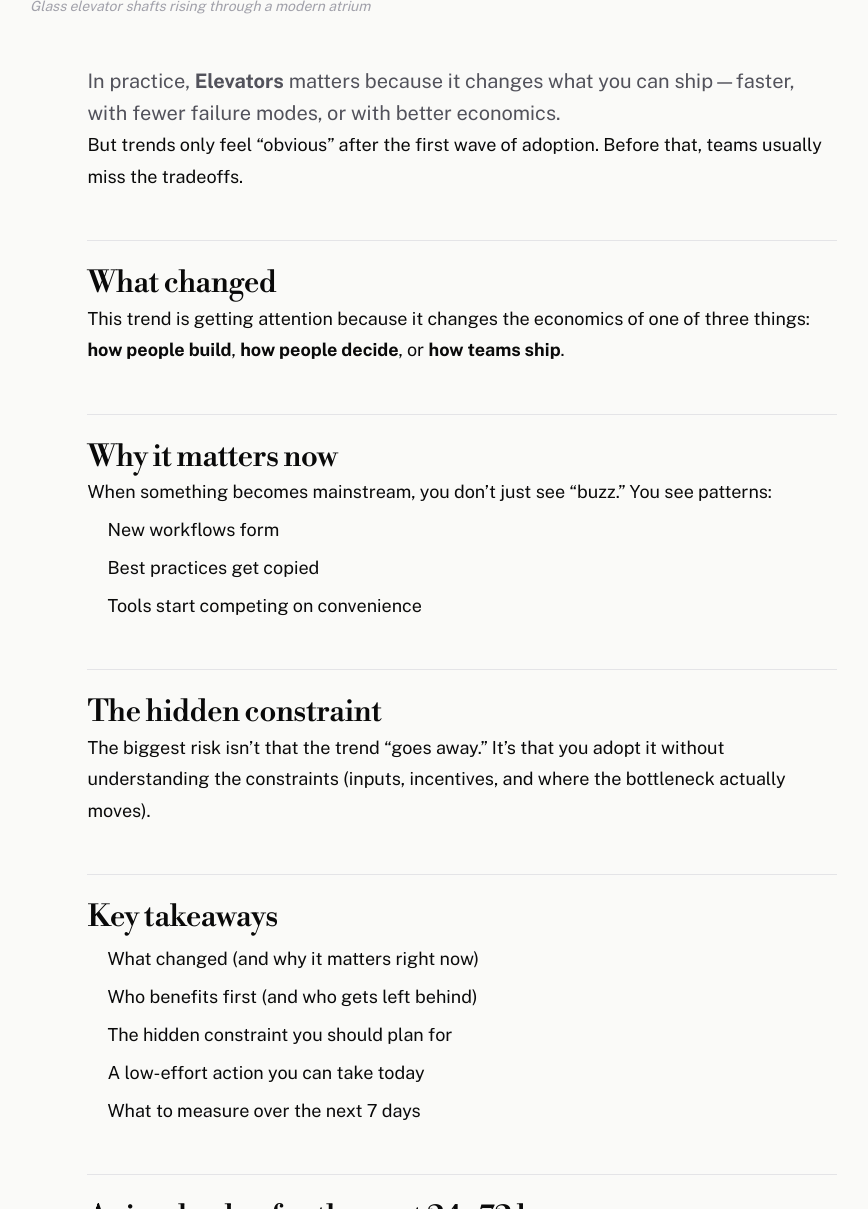
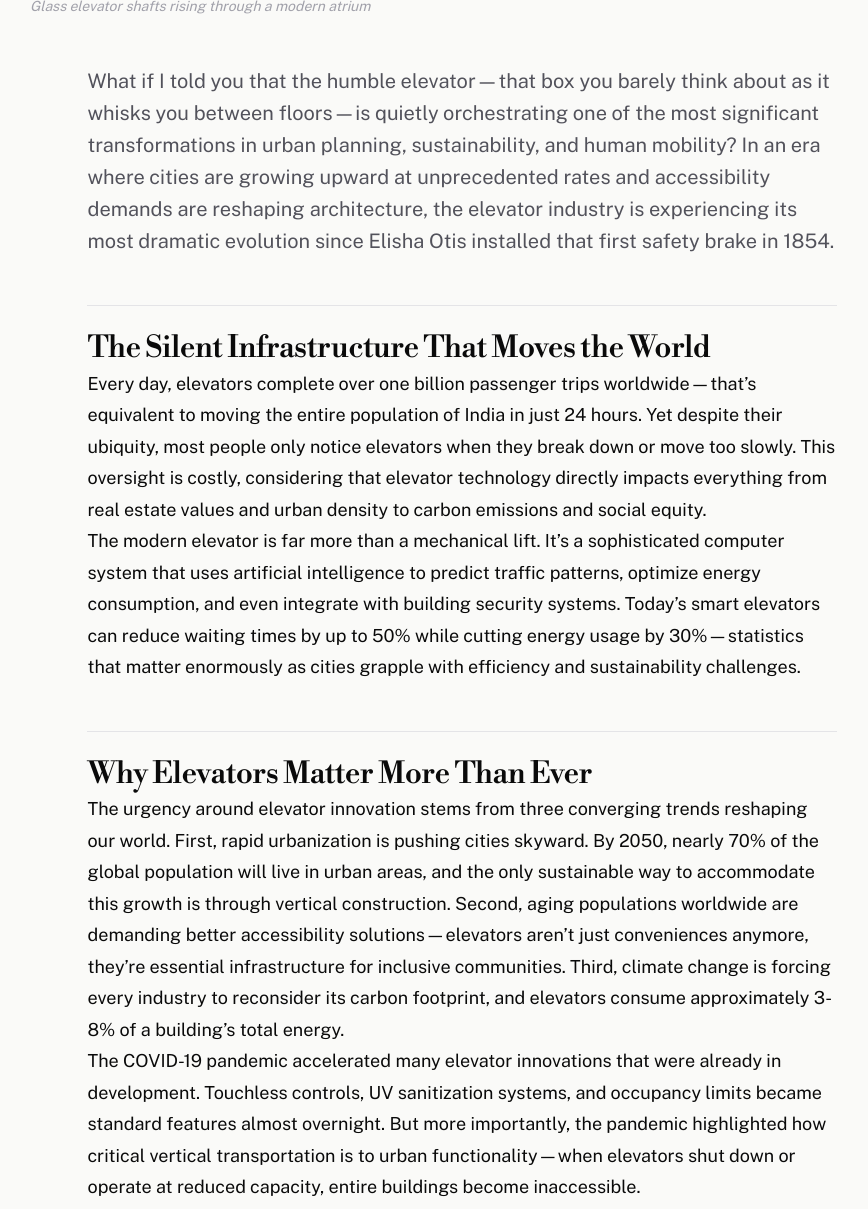
Before and after one commit to zheeno/jists, a Jekyll site: the page built from _posts/2026-08-01-elevators.md, in a window 1280 px wide and 1400 px high, scrolled down 617 px, cut to the strip 191-1400 px from the top of the window. Shown: the whole strip, without its empty margins (178-1046 px from the left). Built offline with Jekyll 4.4.1, drawn with Linux system fonts in a browser that asks for light colours; nearby versions of some CDN libraries; some of the changed text lies outside the part shown.

Commit message:
Update _posts/2026-08-01-elevators.md

```diff
--- a/_posts/2026-08-01-elevators.md
+++ b/_posts/2026-08-01-elevators.md
@@ -5,57 +5,71 @@ date: 2026-08-01
 source: hackernews
 category: Infrastructure
 author: Efezino Ukpowe
-readTime: 2 min read
+readTime: 5 min read
 feedUrl: 2026/08/01/elevators.html
 imageUrl: https://images.unsplash.com/photo-1486406146926-c627a92ad1ab?auto=format&fit=crop&w=1600&q=80
 imageAlt: "Glass elevator shafts rising through a modern atrium"
 ---
 
-In practice, **Elevators** matters because it changes what you can ship—faster, with fewer failure modes, or with better economics.
+What if I told you that the humble elevator—that box you barely think about as it whisks you between floors—is quietly orchestrating one of the most significant transformations in urban planning, sustainability, and human mobility? In an era where cities are growing upward at unprecedented rates and accessibility demands are reshaping architecture, the elevator industry is experiencing its most dramatic evolution since Elisha Otis installed that first safety brake in 1854.
 
-But trends only feel “obvious” after the first wave of adoption. Before that, teams usually miss the tradeoffs.
+<h2 class="editorial-h2" id="the-silent-infrastructure-that-moves-the-world">The Silent Infrastructure That Moves the World</h2>
 
-<h2 class="editorial-h2" id="what-changed">What changed</h2>
+Every day, elevators complete over one billion passenger trips worldwide—that's equivalent to moving the entire population of India in just 24 hours. Yet despite their ubiquity, most people only notice elevators when they break down or move too slowly. This oversight is costly, considering that elevator technology directly impacts everything from real estate values and urban density to carbon emissions and social equity.
 
-This trend is getting attention because it changes the economics of one of three things: **how people build**, **how people decide**, or **how teams ship**.
+The modern elevator is far more than a mechanical lift. It's a sophisticated computer system that uses artificial intelligence to predict traffic patterns, optimize energy consumption, and even integrate with building security systems. Today's smart elevators can reduce waiting times by up to 50% while cutting energy usage by 30%—statistics that matter enormously as cities grapple with efficiency and sustainability challenges.
 
-<h2 class="editorial-h2" id="why-it-matters-now">Why it matters now</h2>
+<h2 class="editorial-h2" id="why-elevators-matter-more-than-ever">Why Elevators Matter More Than Ever</h2>
 
-When something becomes mainstream, you don’t just see “buzz.” You see patterns:
-- New workflows form
-- Best practices get copied
-- Tools start competing on convenience
+The urgency around elevator innovation stems from three converging trends reshaping our world. First, rapid urbanization is pushing cities skyward. By 2050, nearly 70% of the global population will live in urban areas, and the only sustainable way to accommodate this growth is through vertical construction. Second, aging populations worldwide are demanding better accessibility solutions—elevators aren't just conveniences anymore, they're essential infrastructure for inclusive communities. Third, climate change is forcing every industry to reconsider its carbon footprint, and elevators consume approximately 3-8% of a building's total energy.
 
-<h2 class="editorial-h2" id="the-hidden-constraint">The hidden constraint</h2>
+The COVID-19 pandemic accelerated many elevator innovations that were already in development. Touchless controls, UV sanitization systems, and occupancy limits became standard features almost overnight. But more importantly, the pandemic highlighted how critical vertical transportation is to urban functionality—when elevators shut down or operate at reduced capacity, entire buildings become inaccessible.
 
-The biggest risk isn’t that the trend “goes away.” It’s that you adopt it without understanding the constraints (inputs, incentives, and where the bottleneck actually moves).
+<h2 class="editorial-h2" id="who-should-pay-attention">Who Should Pay Attention</h2>
 
-<h2 class="editorial-h2" id="key-takeaways">Key takeaways</h2>
+Property developers and building managers should be watching elevator trends closely, as these systems directly impact tenant satisfaction, operational costs, and regulatory compliance. A building with outdated elevators can see property values drop by 10-15%, while modern, efficient systems can command premium rents.
 
-- What changed (and why it matters right now)
-- Who benefits first (and who gets left behind)
-- The hidden constraint you should plan for
-- A low-effort action you can take today
-- What to measure over the next 7 days
+Urban planners and city officials need to understand elevator technology because it fundamentally shapes what's possible in terms of building height, density, and accessibility. Cities like New York and Singapore are already incorporating elevator capacity into zoning decisions and transit planning.
 
-<h2 class="editorial-h2" id="a-simple-plan-for-the-next-24-72-hours">A simple plan for the next 24–72 hours</h2>
+Sustainability professionals should recognize that elevator efficiency is becoming a crucial component of green building certifications. The latest regenerative elevator systems can actually feed energy back into the building grid, turning vertical transportation into a net energy contributor rather than a drain.
 
-1) Pick one real workflow you currently do manually.
-2) Run a small experiment using the trend idea for one deliverable.
-3) Capture before/after results (time, cost, quality, or risk).
-4) Decide whether this earns a permanent slot in your stack.
+Even everyday citizens should care about elevator innovation. As populations age and cities densify, elevator access increasingly determines where people can live, work, and visit. The difference between a 30-second elevator ride and a 3-minute wait might seem trivial, but multiply that across dozens of daily trips, and it represents hours of lost productivity and quality of life.
+
+<h2 class="editorial-h2" id="the-technology-revolution-in-motion">The Technology Revolution in Motion</h2>
+
+Modern elevator systems are incorporating technologies that would have seemed like science fiction just a decade ago. Machine learning algorithms analyze traffic patterns to predict demand and position cars optimally. Some systems can even integrate with smartphone apps, allowing users to call elevators before they reach the building and specify their destination floor.
+
+Rope-free elevator systems, using magnetic levitation technology similar to high-speed trains, are eliminating the height restrictions that have traditionally limited skyscraper design. These systems can move both vertically and horizontally, opening up entirely new architectural possibilities.
+
+Energy recovery systems are transforming elevators from energy consumers into energy generators. When a heavy car goes down or a light car goes up, these systems capture the excess energy and feed it back into the building's electrical grid. Some installations report energy savings of up to 75% compared to conventional systems.
+
+<h2 class="editorial-h2" id="key-takeaways">Key Takeaways</h2>
+
+• **Smart elevators reduce wait times by up to 50%** through AI-powered traffic prediction and optimization, significantly improving building efficiency and user experience.
+
+• **Energy-efficient elevator systems can cut building energy consumption by 30%** and even generate power through regenerative braking technology, making them crucial for sustainable building design.
+
+• **Touchless and health-focused features are now standard**, including UV sanitization, air purification, and smartphone integration, reshaping user expectations permanently.
+
+• **Rope-free magnetic levitation elevators eliminate height restrictions** and enable horizontal movement, revolutionizing skyscraper design and urban architecture possibilities.
+
+• **Elevator quality directly impacts property values by 10-15%**, making modern vertical transportation systems essential investments for building owners and developers.
+
+---
 
 <h2 class="editorial-h2" id="sponsor-spotlight-paid-partnership">Sponsor Spotlight (Paid Partnership)</h2>
 
-Want your product/service featured in my newsletter? I include one sponsor section per issue when it fits the editorial topic—always contextual, always transparent.
+This week's deep dive into elevator innovation is brought to you by our valued sponsors who are at the forefront of vertical transportation technology:
 
-<h3 class="editorial-h3" id="suggested-fit-for-this-issue">Suggested fit for this issue</h3>
-- Newsletter & Creator Tools
-- SEO & Growth
-- Privacy & Security Tools
+**Suggested Sponsor Categories:**
+- Elevator manufacturing companies and vertical transportation solution providers
+- Smart building technology firms and IoT integration specialists
+- Sustainable building materials and green construction companies
+- Commercial real estate development and property management firms
+- Building automation systems and energy efficiency consultants
 
-**Disclosure:** I only feature sponsors that genuinely fit the editorial topic.
+*Disclosure: I only feature sponsors that genuinely fit the editorial topic.*
 
 ---
 
-**P.S.** If you tell me your use-case (founder, marketer, engineer, student), I’ll suggest a tighter tool stack for your workflow (sponsor-free recommendations when possible).
+The elevator industry's transformation reflects broader changes in how we think about urban infrastructure, sustainability, and human mobility. As cities continue to grow upward and technology continues to advance, the humble elevator will play an increasingly central role in shaping the spaces where we live, work, and connect. The question isn't whether elevator innovation will continue—it's whether we'll be prepared for the vertical cities it makes possible.
```
